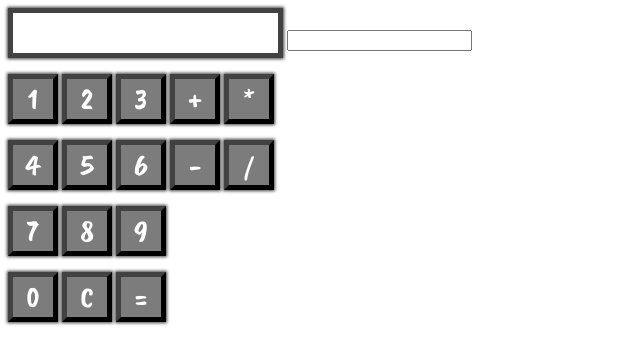
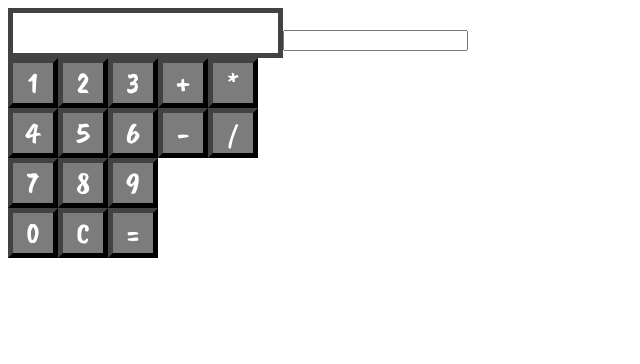
Before and after one commit to Gangrin/Calculator_js, a plain HTML site: page index.html in a window 1280 px wide. Shown: the whole page, without its empty margins (0-640 px from the left). Drawn offline with nearby package versions, Linux system fonts and the light colour scheme.

Commit message:
deleted space between buttons

```diff
--- a/index.html
+++ b/index.html
@@ -6,6 +6,7 @@
   <title>Calculator in JS</title>
 </head>
 <body>
+<div class="order_1">
     <input class="buttonDisplay" type="text" id="equation" readonly/>
     <input type="text" id="test" readonly/>
   <p>
@@ -32,6 +33,7 @@
     <input class="buttonNumber" type="button" value="C" onclick="return clearAll(event);"/>
     <input class="buttonNumber" type="button" value="=" onclick="return getResult(event);"/>
   </p>
+</div>
     <script src="script.js"></script>
 </body>
 </html>
--- a/style.css
+++ b/style.css
@@ -6,7 +6,6 @@
   border: 5px outset #424242;
   background-color: #7c7c7c;
   color: #ffffff;
-  box-shadow: 0px 0px 3px 1px rgba(0,0,0,0.75);
   font-family: 'Caveat Brush', cursive;
   font-size: 30px;
   cursor: default;
@@ -19,7 +18,6 @@
   border: 5px inset #424242;
   background-color: #7c7c7c;
   color: #c1c1c1;
-  box-shadow: 0px 0px 3px 1px rgba(0,0,0,0.75);
   font-family: 'Caveat Brush', cursive;
   font-size: 30px;
   cursor: default;
@@ -32,8 +30,11 @@
   border: 5px solid #424242;
   background-color: #ffffff;
   color: #000000;
-  box-shadow: 0px 0px 3px 1px rgba(0,0,0,0.75);
   font-family: 'Caveat Brush', cursive;
   font-size: 35px;
   cursor: not-allowed;
 }
+
+.order_1 {
+  font-size: 0px;
+}
```
